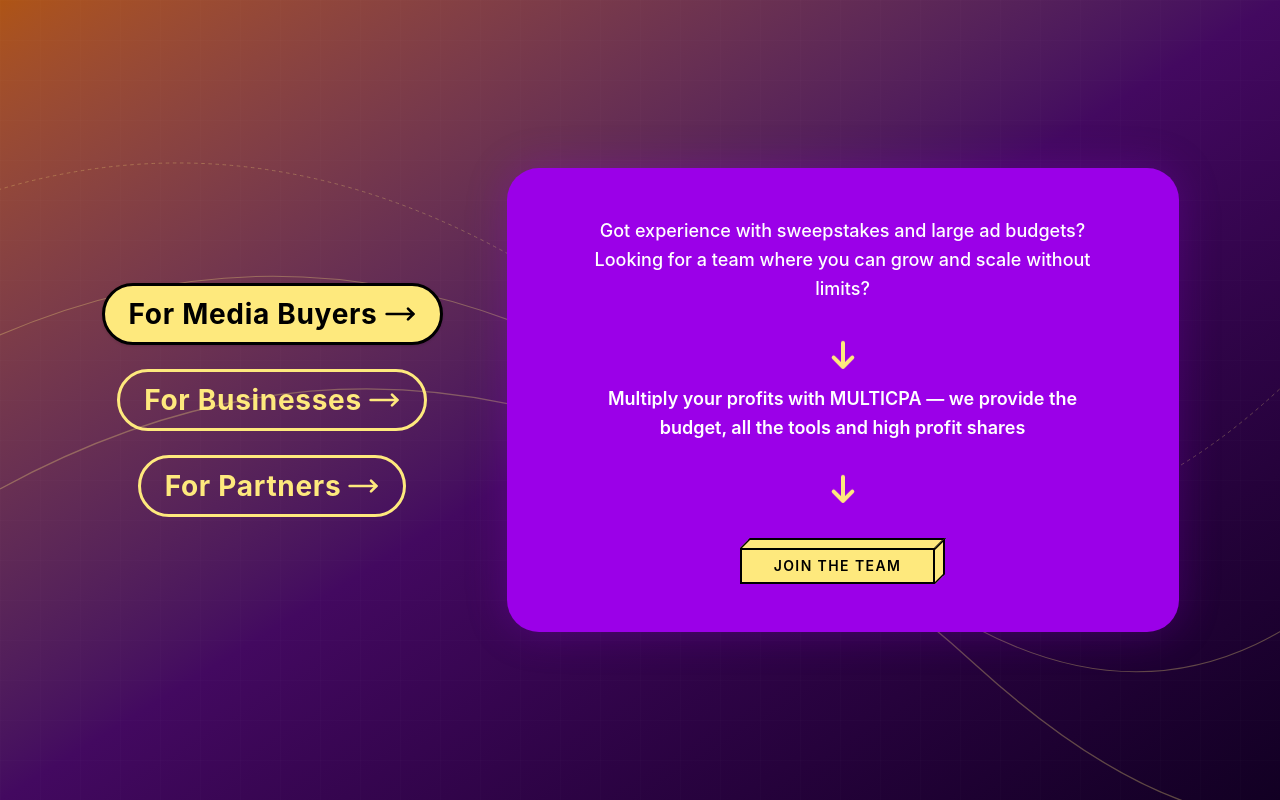
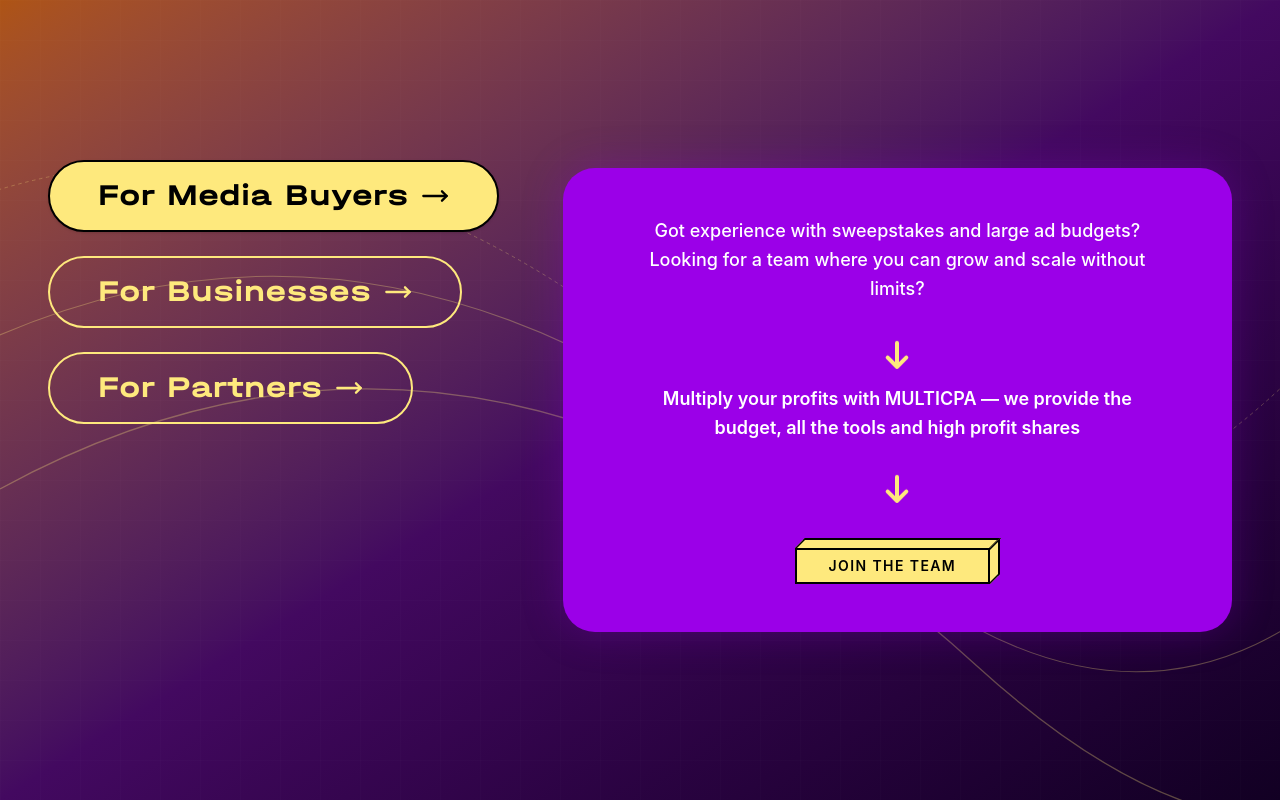
Before and after one commit to ipx12/SnakeProject, a React (Vite) app: page / in a window 1280 px wide. Built offline with nearby package versions, Linux system fonts and the light colour scheme.

Commit message:
added Tabs tiriger styles and update Prettier printWidth configuration

```diff
--- a/src/components/sections/lastSection/LastSection.jsx
+++ b/src/components/sections/lastSection/LastSection.jsx
@@ -51,23 +51,23 @@
             </div>
 
             {/* Main Tabs Component Container */}
-            <main className="relative flex-1 flex items-center justify-center w-full max-w-7xl mx-auto px-4 py-8 z-10">
+            <main className="relative container mx-auto flex-1 flex items-center justify-center w-full px-4 py-8 z-10">
                 <Tabs
                     value={activeTab}
                     onValueChange={setActiveTab}
-                    className="flex flex-col lg:flex-row gap-8 lg:gap-16 items-center justify-center w-full"
+                    className="flex flex-col lg:flex-row gap-4 lg:gap-16 items-center lg:items-start justify-center w-full"
                 >
                     {/* Tabs Triggers List */}
-                    <TabsList className="flex flex-col gap-4 lg:gap-6 w-full lg:w-auto bg-transparent p-0 h-auto border-none z-10 shrink-0">
+                    <TabsList className="flex flex-col lg:items-start gap-4 lg:gap-6 bg-transparent p-0 h-auto border-none z-10 shrink-0">
                         {TABS_DATA.map((tab) => (
                             <TabsTrigger
                                 key={tab.id}
                                 value={tab.id}
-                                className="group py-2 px-6 data-[state=active]:bg-yellow-main data-[state=active]:text-black data-[state=active]:border-black bg-transparent text-yellow-main border-yellow-main border-2 lg:border-[3px] rounded-full font-bold tracking-wider flex items-center justify-between cursor-pointer transition-all duration-300 hover:scale-[1.02] active:scale-[0.98] focus-visible:ring-0 focus-visible:ring-offset-0 focus-visible:outline-none"
+                                className="group gap-3 lg:px-12 lg:py-4 font-halvar py-2 px-4 data-[state=active]:bg-yellow-main data-[state=active]:text-black data-[state=active]:border-black bg-transparent text-yellow-main border-yellow-main border-2 lg:border-[2px] rounded-full font-bold tracking-wider flex items-center justify-between cursor-pointer transition-all duration-300 hover:scale-[1.02] active:scale-[0.98] focus-visible:ring-0 focus-visible:ring-offset-0 focus-visible:outline-none"
                             >
-                                <span className="text-[20px] lg:text-[28px] font-bold">{tab.triggerText}</span>
+                                <span className="text-xl lg:text-3xl font-bold">{tab.triggerText}</span>
 
-                                <MoveRight className="size-8" />
+                                <MoveRight className="size-7" />
 
                             </TabsTrigger>
                         ))}
```
Also changed, not shown: 1 other file (tests, documents, lock files or other folders).
